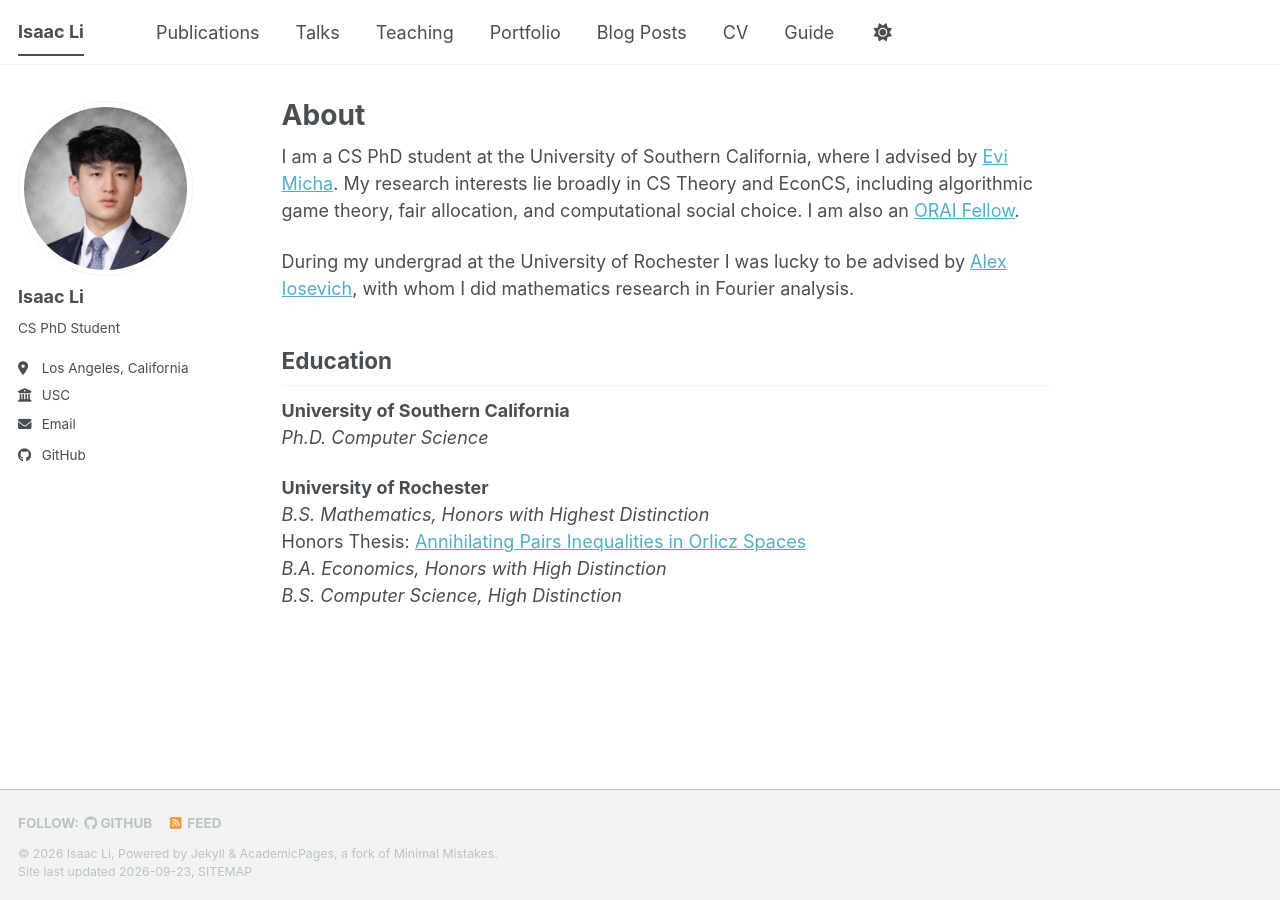
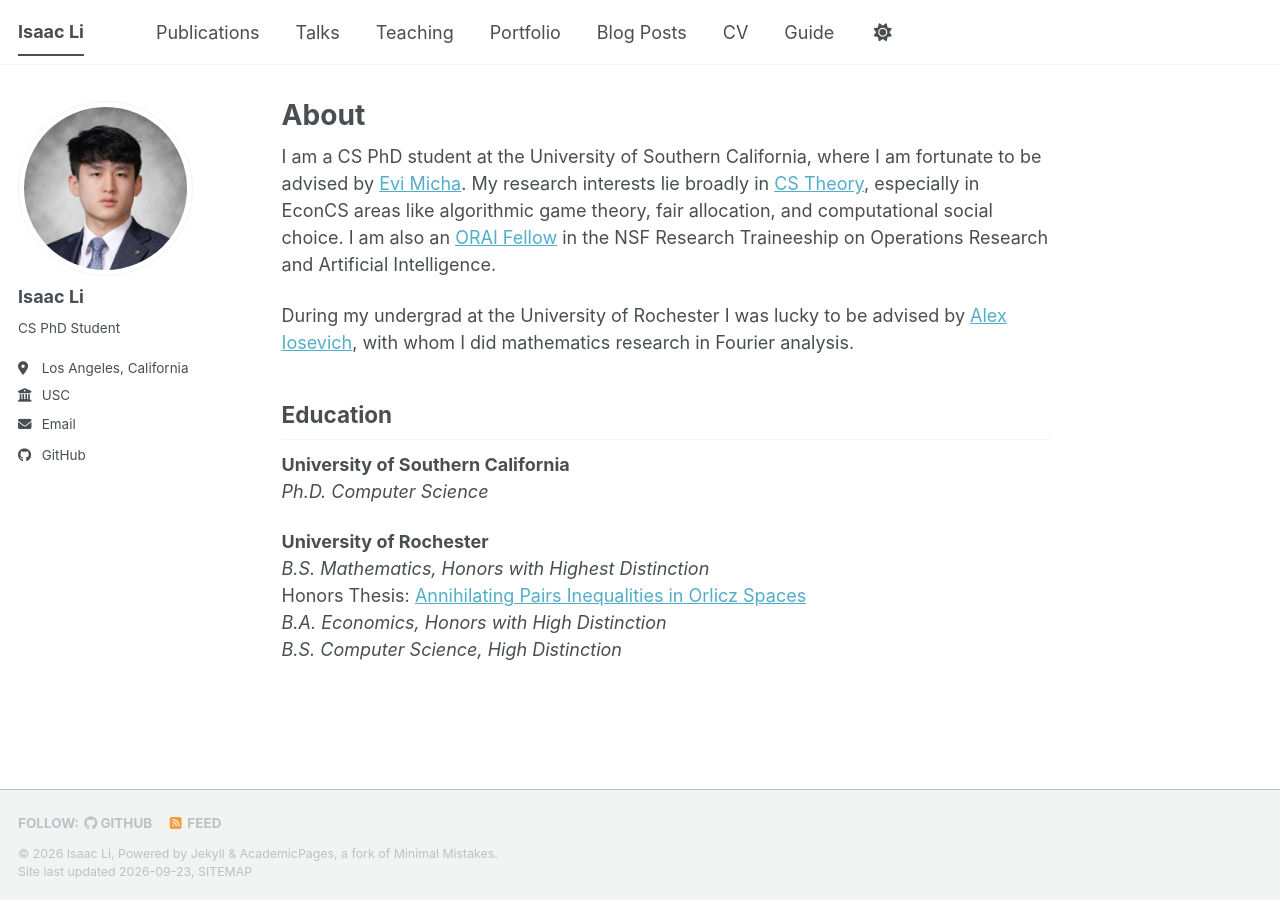
Before and after one commit to isaacli13/isaacli13.github.io, a Jekyll site: the page built from _pages/about.md, in a window 1280 px wide. Built offline with Jekyll 4.4.1, drawn with Linux system fonts in a browser that asks for light colours; a style sheet for code colours, icons or effects is not loaded.

Commit message:
Update about.md

```diff
--- a/_pages/about.md
+++ b/_pages/about.md
@@ -7,7 +7,7 @@ redirect_from:
   - /about.html
 ---
 
-I am a CS PhD student at the University of Southern California, where I advised by [Evi Micha](https://evi-micha.github.io/). My research interests lie broadly in CS Theory and EconCS, including algorithmic game theory, fair allocation, and computational social choice. I am also an [ORAI Fellow](https://sites.google.com/usc.edu/usc-nrt-orai/).
+I am a CS PhD student at the University of Southern California, where I am fortunate to be advised by [Evi Micha](https://evi-micha.github.io/). My research interests lie broadly in [CS Theory](http://viterbi-web.usc.edu/~cstheory/), especially in EconCS areas like algorithmic game theory, fair allocation, and computational social choice. I am also an [ORAI Fellow](https://sites.google.com/usc.edu/usc-nrt-orai/) in the NSF Research Traineeship on Operations Research and Artificial Intelligence.
 
 During my undergrad at the University of Rochester I was lucky to be advised by [Alex Iosevich](https://alexiosevich.com/), with whom I did mathematics research in Fourier analysis.
 
```
